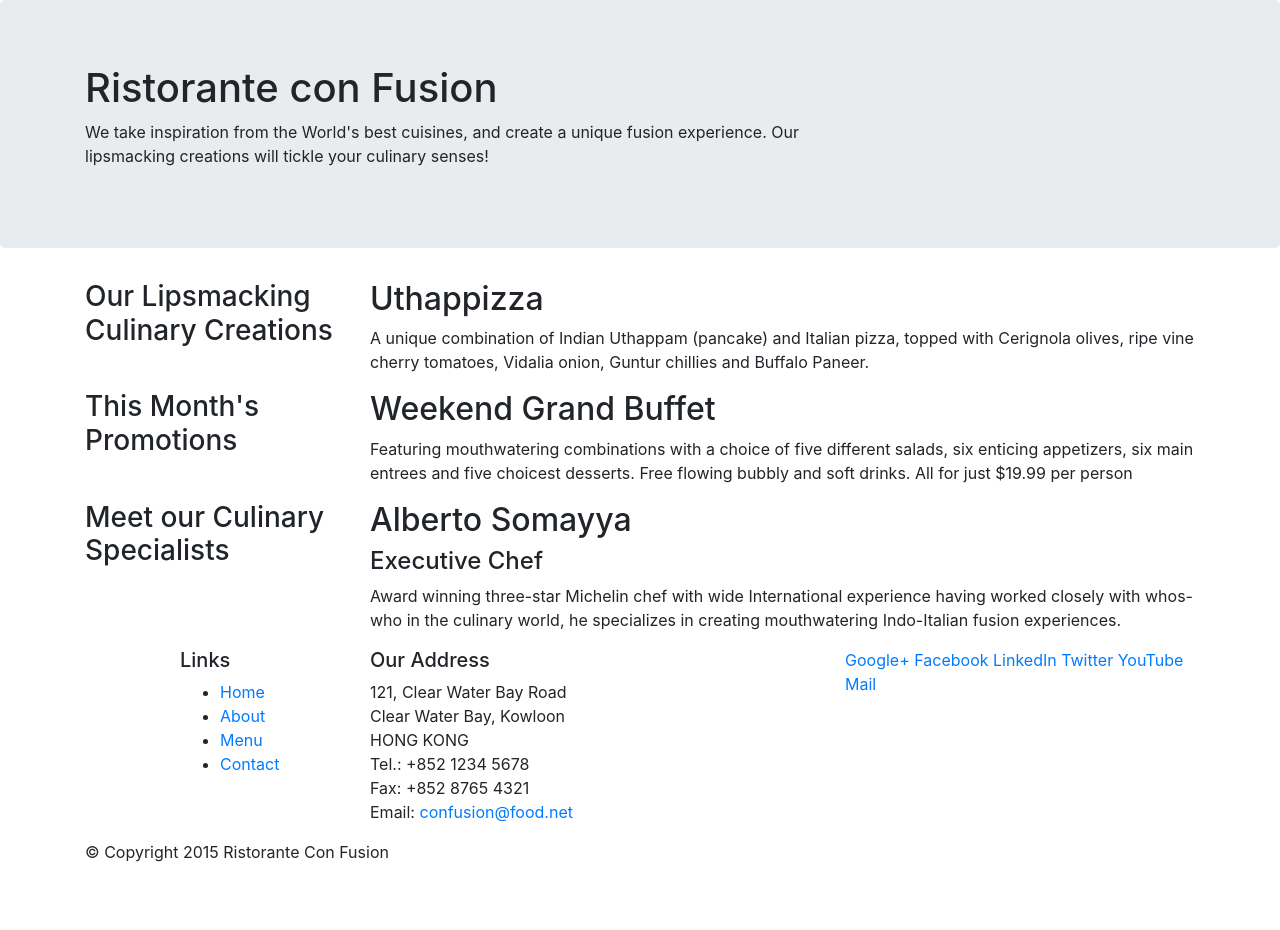
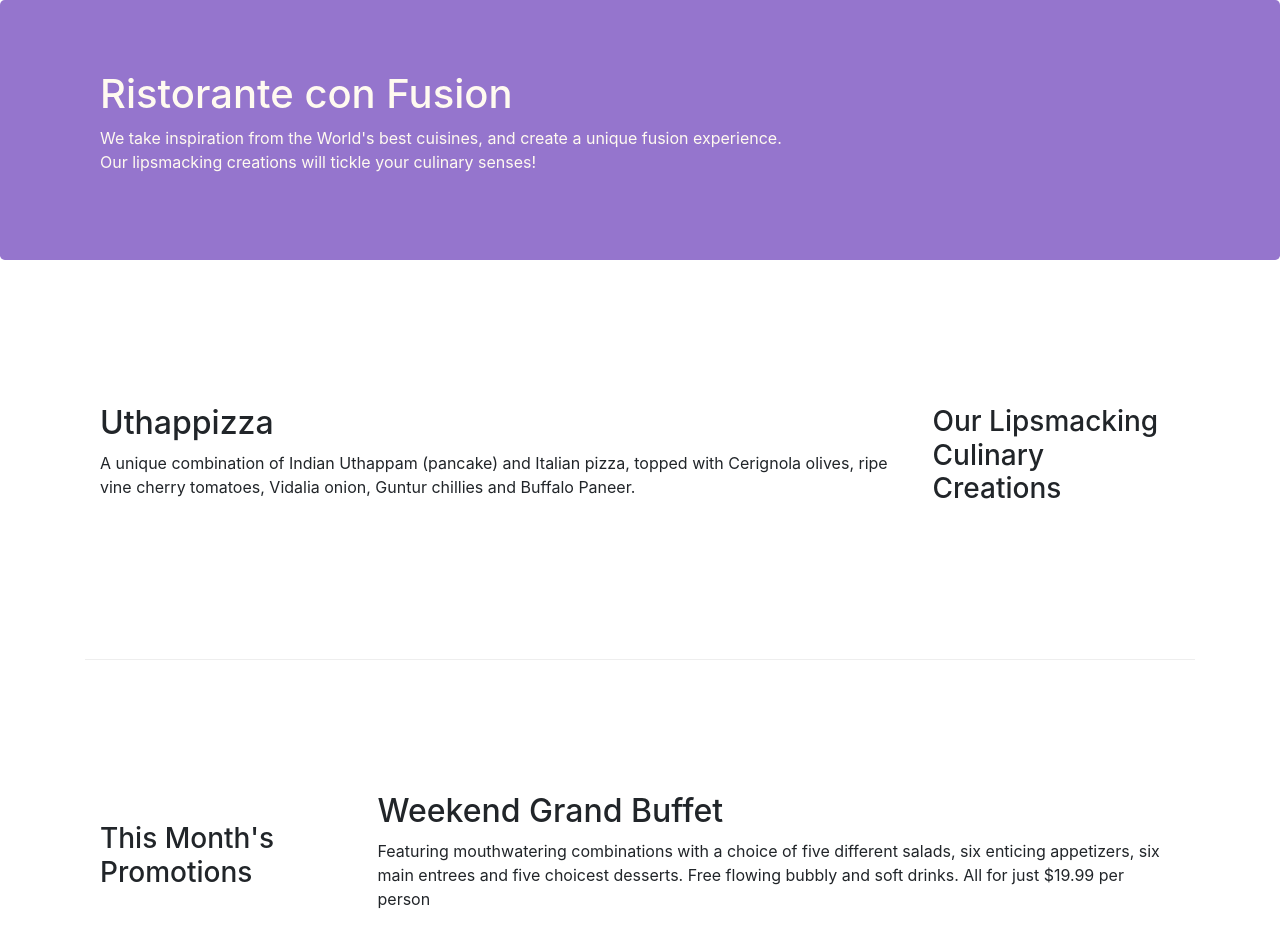
Before and after one commit to zettainino/coursera-bootstrap4, a website: page index.html in a window 1280 px wide. Shown: the top 930 px of the page. Before the commit the page ends 880 px from the top, so only its background shows below. Drawn offline with nearby package versions, Linux system fonts and the light colour scheme.

Commit message:
Bootstrap Grid Part 2

```diff
--- /dev/null
+++ b/css/styles.css
@@ -0,0 +1,30 @@
+.row-header {
+  margin: 0px auto;
+  padding: 0px auto;
+}
+
+.row-content {
+  margin: 0px auto;
+  padding: 50px 0px 50px 0px;
+  border-bottom: 1px ridge;
+  min-height: 400px;
+}
+
+.footer {
+  background-color: #D1C4E9;
+  margin: 0px auto;
+  padding: 20px 0px 20px 0px;
+}
+
+.jumbotron {
+  padding: 70px 30px 70px 30px;
+  margin: 0px auto;
+  background: #9575CD;
+  color: floralwhite;
+}
+
+.address {
+  font-size: 80%;
+  margin: 0px;
+  color: #0F0F0F;
+}
--- a/index.html
+++ b/index.html
@@ -9,6 +9,7 @@
 
     <!-- Bootstrap CSS -->
     <link rel="stylesheet" href="node_modules/bootstrap/dist/css/bootstrap.min.css">
+    <link rel="stylesheet" href="css/styles.css">
     <title>Ristorante Con Fusion</title>
 </head>
 
@@ -16,7 +17,7 @@
 
     <header class="jumbotron">
         <div class="container">
-            <div class="row">
+            <div class="row row-header">
                 <div class="col-12 col-sm-8">
                     <h1>Ristorante con Fusion</h1>
                     <p>We take inspiration from the World's best cuisines, and create a unique fusion experience. Our lipsmacking creations will tickle your culinary senses!</p>
@@ -28,18 +29,18 @@
     </header>
 
     <div class="container">
-        <div class="row">
-            <div class="col-sm-4 push-sm-8 col-md-3 push-md-9">
+        <div class="row row-content align-items-center">
+            <div class="col-sm-4 col-md-3 order-last">
                 <h3>Our Lipsmacking Culinary Creations</h3>
             </div>
-            <div class="col-sm pull-sm-4 col-md pull-md-3">
+            <div class="col-sm col-md order-first">
                 <h2>Uthappizza</h2>
                 <p>A unique combination of Indian Uthappam (pancake) and Italian pizza, topped with Cerignola olives, ripe vine cherry tomatoes, Vidalia onion, Guntur chillies and Buffalo Paneer.</p>
             </div>
         </div>
 
 
-        <div class="row">
+        <div class="row row-content align-items-center">
             <div class="col-sm-4 col-md-3">
                 <h3>This Month's Promotions</h3>
             </div>
@@ -49,11 +50,11 @@
             </div>
         </div>
 
-        <div class="row">
-            <div class="col-sm-4 push-sm-8 col-md-3 push-md-9">
+        <div class="row row-content align-items-center">
+            <div class="col-sm-4 col-md-3 order-last">
                 <h3>Meet our Culinary Specialists</h3>
             </div>
-            <div class="col-sm pull-sm-4 col-md pull-md-3">
+            <div class="col-sm col-md order-first">
                 <h2>Alberto Somayya</h2>
                 <h4>Executive Chef</h4>
                 <p>Award winning three-star Michelin chef with wide International experience having worked closely with whos-who in the culinary world, he specializes in creating mouthwatering Indo-Italian fusion experiences. </p>
@@ -61,12 +62,12 @@
         </div>
     </div>
 
-    <footer>
+    <footer class="footer">
         <div class="container">
             <div class="row">
                 <div class="col-5 offset-1 col-sm-2">
                     <h5>Links</h5>
-                    <ul>
+                    <ul class="list-unstyled">
                         <li><a href="#">Home</a></li>
                         <li><a href="#">About</a></li>
                         <li><a href="#">Menu</a></li>
@@ -84,8 +85,8 @@
 		              Email: <a href="mailto:confusion@food.net">confusion@food.net</a>
 		           </address>
                 </div>
-                <div class="col col-sm-4">
-                    <div>
+                <div class="col col-sm-4 align-self-center">
+                    <div style="text-align: center">
                         <a href="http://google.com/+">Google+</a>
                         <a href="http://www.facebook.com/profile.php?id=">Facebook</a>
                         <a href="http://www.linkedin.com/in/">LinkedIn</a>
@@ -95,7 +96,7 @@
                     </div>
                 </div>
            </div>
-           <div class="row">
+           <div class="row justify-content-center">
                 <div class="col-auto">
                     <p>© Copyright 2015 Ristorante Con Fusion</p>
                 </div>
```
